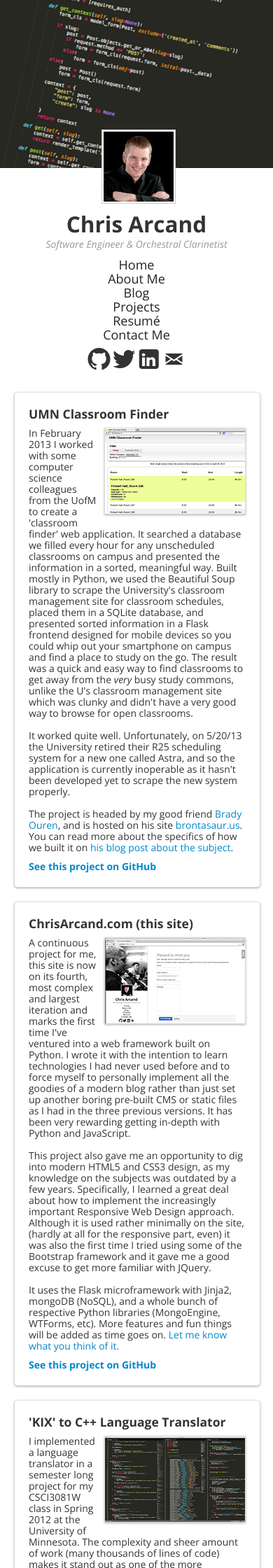
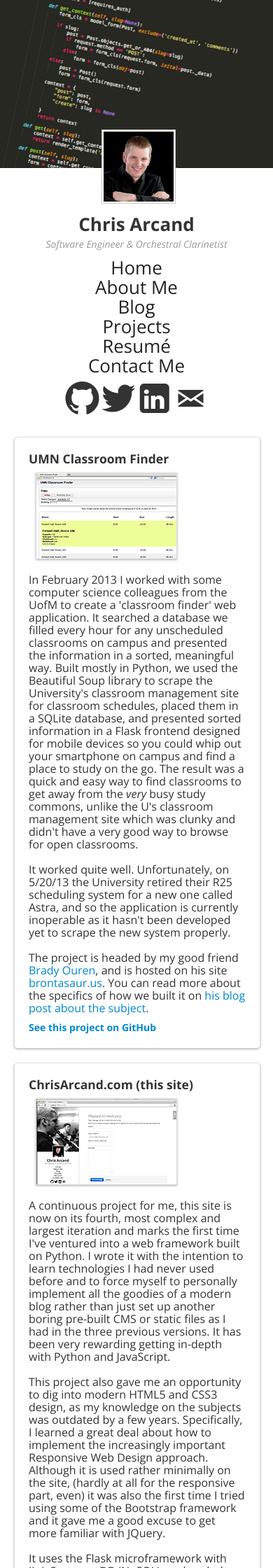
Before and after one commit to nubianMONK/chrisarcand.com-flask, a Flask app: page /projects in a window 390 px wide. Shown: the top 2240 px of the page at 70% size. Run offline with Flask 2, Linux system fonts and the light colour scheme; some libraries are stand-ins or nearby versions.

Commit message:
Mobile viewport changes

```diff
--- a/app/static/css/style.css
+++ b/app/static/css/style.css
@@ -190,6 +190,8 @@ body {
 .project-tb-container {
     margin-left: 10px;
     margin-bottom: 5px;
+    float: right;
+    width: 200px;
 }
 
 .shadow {
@@ -236,6 +238,21 @@ h3 {
 
 .title-hr {
     margin-top:0px;
+}
+
+/* Genericon cascades from genericons.css */
+.genericon-sidebar {
+    height: 32px;
+    width: 32px;
+    font-size: 32px;
+    color: #333333;
+    transition: color 0.5s;
+    -webkit-transition: color 0.5s; /* Safari */
+    text-decoration: none;
+}
+
+.genericon-sidebar:hover {
+    color: #0088CC;
 }
 
 /*=============================*/
@@ -288,6 +305,10 @@ h3 {
         width: 410px;
     }
 
+    #recent-posts-container {
+        min-height: 10px;
+    }
+
 }
 
 @media (max-width: 500px) {
@@ -317,8 +338,8 @@ h3 {
     }
 
     #content-wrapper-inner p {
-        font-size: 14px;
-        line-height: 16px;
+        font-size: 16px;
+        line-height: 18px;
     }
 
     .blog-title h1 {
@@ -329,21 +350,30 @@ h3 {
         margin-left: -120px;
         width: 250px;
     }
-}
 
-/* Genericon cascades from genericons.css */
-.genericon-sidebar {
-    height: 32px;
-    width: 32px;
-    font-size: 32px;
-    color: #333333;
-    transition: color 0.5s;
-    -webkit-transition: color 0.5s; /* Safari */
-    text-decoration: none;
-}
+    #recent-posts-container {
+        min-height: 10px;
+    }
 
-.genericon-sidebar:hover {
-    color: #0088CC;
+    .project-tb-container {
+        float: none;
+        margin-bottom: 20px;
+    }
+
+    #nav li a {
+        font-size: 26px;
+        line-height: 28px;
+    }
+
+    .genericon-sidebar {
+        height: 48px;
+        width: 48px;
+        font-size: 48px;
+    }
+
+    h2 {
+        font-size:26px;
+    }
 }
 
 
--- a/app/templates/content/projects.html
+++ b/app/templates/content/projects.html
@@ -8,7 +8,7 @@
 	<div class="project-container-outer shadow">
 		<div class="project-container-inner">
 			<h4>UMN Classroom Finder</h4>
-			<div class="project-tb-container shadow pull-right">
+			<div class="project-tb-container shadow">
 				<a class="fancybox" rel="group" href="/static/img/projects/scraper.png">
 					<img src="/static/img/projects/scraper_tb.png" alt="" />
 				</a>
@@ -28,7 +28,7 @@
 	<div class="project-container-outer shadow">
 		<div class="project-container-inner">
 			<h4>ChrisArcand.com (this site)</h4>
-			<div class="project-tb-container shadow pull-right">
+			<div class="project-tb-container shadow">
 				<a class="fancybox" rel="group" href="/static/img/projects/site.png">
 					<img src="/static/img/projects/site_tb.png" alt="" />
 				</a>
@@ -55,7 +55,7 @@
 	<div class="project-container-outer shadow">
 		<div class="project-container-inner">
 			<h4>'KIX' to C++ Language Translator</h4>
-			<div class="project-tb-container shadow pull-right">
+			<div class="project-tb-container shadow">
 				<a class="fancybox" rel="group" href="/static/img/projects/3081w_project.png">
 					<img src="/static/img/projects/3081w_project_tb.png" alt="" />
 				</a>
```
